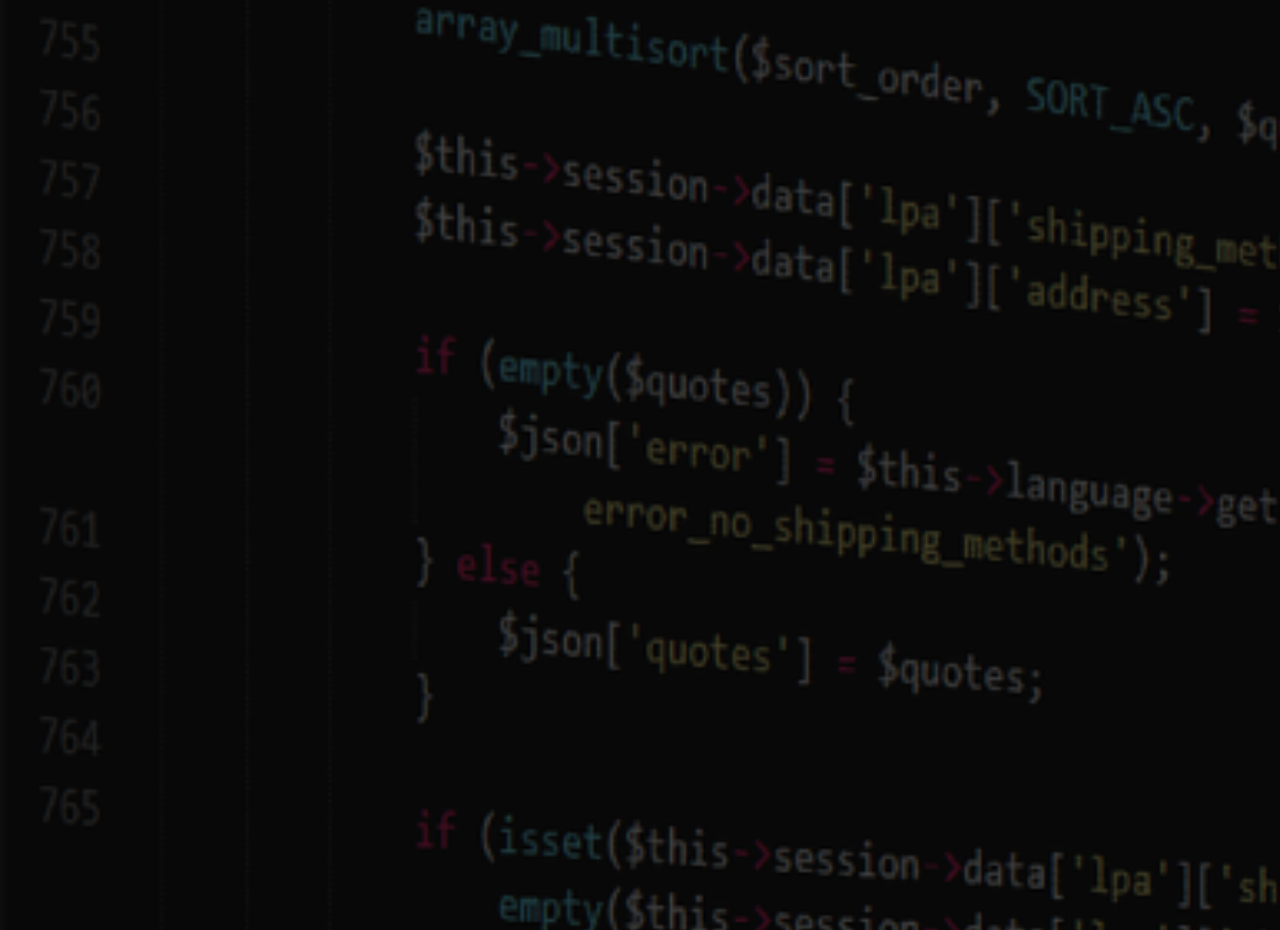
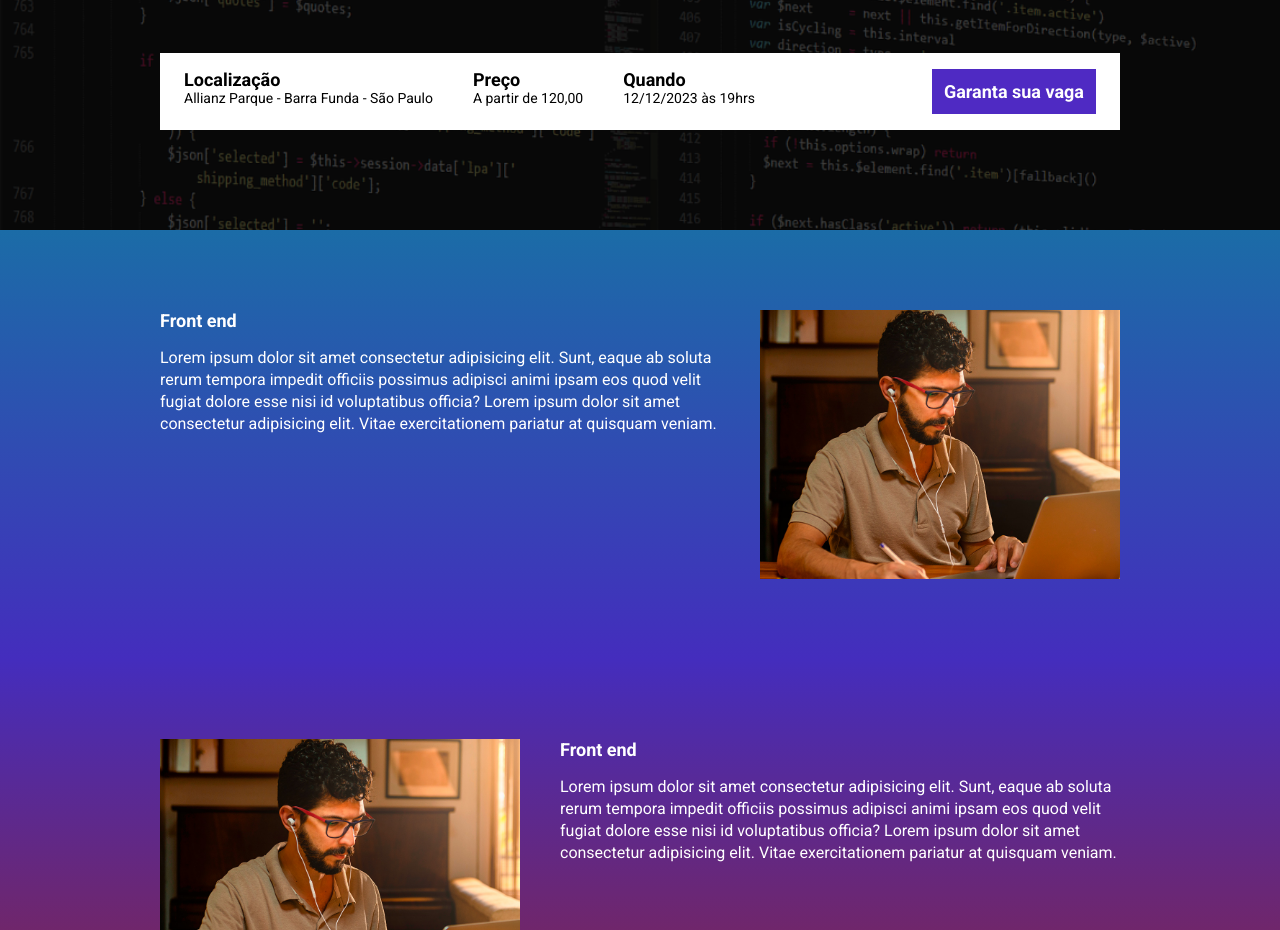
Before and after one commit to miguel11065/ebac_tech_talks, a website built with Parcel: page src/index.html in a window 1280 px wide. Shown: the part 331-1261 px from the top of the page. Built offline with nearby package versions, Linux system fonts and the light colour scheme.

Commit message:
criando contagem regressiva

```diff
--- a/package.json
+++ b/package.json
@@ -2,8 +2,8 @@
   "name": "ebac_talks",
   "version": "1.0.0",
   "description": "",
-  "main": "index.js",
   "scripts": {
+    "build": "parcel build src/index.html",
     "dev": "parcel src/index.html src/styles/main.scss src/scripts/main.js",
     "test": "echo \"Error: no test specified\" && exit 1"
   },
--- a/src/index.html
+++ b/src/index.html
@@ -4,21 +4,86 @@
     <meta charset="UTF-8">
     <meta name="viewport" content="width=device-width, initial-scale=1.0">
     <title>EBAC Tech Talks</title>
+
     <link rel="stylesheet" href="./styles/main.scss">
     <link rel="preconnect" href="https://fonts.googleapis.com">
     <link rel="preconnect" href="https://fonts.gstatic.com" crossorigin>
     <link href="https://fonts.googleapis.com/css2?family=Roboto:wght@400;700&display=swap" rel="stylesheet">
     <link href="https://fonts.googleapis.com/css2?family=Roboto:wght@400;700;900&display=swap" rel="stylesheet">
+    <link rel="stylesheet" href="https://unpkg.com/aos@next/dist/aos.css" />
 </head>
 <body>
     <header class="hero">
         <div class="container">
-            <img class="hero__logo" src="./images/ebac_logo.svg" alt="">
+            <img class="hero__logo" src="./images/ebac_logo.svg" alt="logo EBAC">
             <p class="hero__text">
-                O maior evento de tecnologia começa em 10d 12h 20m 15s
+                O maior evento de tecnologia <span id="contador"></span>
             </p>
+            <div class="infos-bar">
+                <ul class="infos-bar__infos">
+                    <li class="infos-bar__infos__item">
+                        <b>Localização</b>
+                        Allianz Parque - Barra Funda - São Paulo
+                    </li>
+                    <li class="infos-bar__infos__item">
+                        <b>Preço</b>
+                        A partir de 120,00
+                    </li>
+                    <li class="infos-bar__infos__item">
+                        <b>Quando</b>
+                        12/12/2023 às 19hrs
+                    </li>
+                </ul>
+                <a href="#" id="button" class="button button--primary"></a>
+            </div>
         </div>
     </header>
+    <section class="event event--frontend">
+        <div class="container" data-aos="fade-right">
+            <div class="event__details">
+                <h2 class="event__details__title">Front end</h2>
+                <p class="event__details__description">
+                    Lorem ipsum dolor sit amet consectetur adipisicing elit. Sunt, eaque ab soluta rerum tempora impedit officiis possimus adipisci animi ipsam eos quod velit fugiat dolore esse nisi id voluptatibus officia? Lorem ipsum dolor sit amet consectetur adipisicing elit. Vitae exercitationem pariatur at quisquam veniam.
+                </p>
+            </div>
+            <img class="event__image" src="./images/frontend.png" alt="front end">
+        </div>
+    </section>
+    <section class="event event--ux-ui event--image-left">
+        <div class="container" data-aos="fade-left">
+            <div class="event__details">
+                <h2 class="event__details__title">Front end</h2>
+                <p class="event__details__description">
+                    Lorem ipsum dolor sit amet consectetur adipisicing elit. Sunt, eaque ab soluta rerum tempora impedit officiis possimus adipisci animi ipsam eos quod velit fugiat dolore esse nisi id voluptatibus officia? Lorem ipsum dolor sit amet consectetur adipisicing elit. Vitae exercitationem pariatur at quisquam veniam.
+                </p>
+            </div>
+            <img class="event__image" src="./images/frontend.png" alt="front end">
+        </div>
+    </section>
+    <section class="event event--data-science">
+        <div class="container" data-aos="fade-right">
+            <div class="event__details">
+                <h2 class="event__details__title">Front end</h2>
+                <p class="event__details__description">
+                    Lorem ipsum dolor sit amet consectetur adipisicing elit. Sunt, eaque ab soluta rerum tempora impedit officiis possimus adipisci animi ipsam eos quod velit fugiat dolore esse nisi id voluptatibus officia? Lorem ipsum dolor sit amet consectetur adipisicing elit. Vitae exercitationem pariatur at quisquam veniam.
+                </p>
+            </div>
+            <img class="event__image" src="./images/frontend.png" alt="front end">
+        </div>
+    </section>
+    <section class="event event--backend event--image-left">
+        <div class="container" data-aos="fade-left">
+            <div class="event__details">
+                <h2 class="event__details__title">Front end</h2>
+                <p class="event__details__description">
+                    Lorem ipsum dolor sit amet consectetur adipisicing elit. Sunt, eaque ab soluta rerum tempora impedit officiis possimus adipisci animi ipsam eos quod velit fugiat dolore esse nisi id voluptatibus officia? Lorem ipsum dolor sit amet consectetur adipisicing elit. Vitae exercitationem pariatur at quisquam veniam.
+                </p>
+            </div>
+            <img class="event__image" src="./images/frontend.png" alt="front end">
+        </div>
+    </section>
+
+    <script src="https://unpkg.com/aos@next/dist/aos.js"></script>
     <script src="./scripts/main.js"></script>
 </body>
 </html>
--- a/src/scripts/main.js
+++ b/src/scripts/main.js
@@ -1 +1,31 @@
-console.log("ola mundo");
+AOS.init();
+
+const dataDoEvento = new Date("Aug 12, 2023 19:00:00");
+const timeStampEvento = dataDoEvento.getTime();
+
+const contaAsHoras = setInterval(function() {
+    const agora = new Date();
+    const timeStampAtual = agora.getTime();
+
+    const distanciaAteOEvento = timeStampEvento - timeStampAtual;
+
+    const diaEmMs = 1000 * 60 * 60 * 24;
+    const horaEmMs = 1000 * 60 * 60;
+    const minutoEmMs = 1000 * 60;
+
+    const diasAteOEvento = Math.floor(distanciaAteOEvento / diaEmMs);
+    const horasAteOEvento = Math.floor((distanciaAteOEvento % diaEmMs) / horaEmMs);
+    const minutossAteOEvento = Math.floor((distanciaAteOEvento % horaEmMs) / minutoEmMs);
+    const segundosAteOEvento = Math.floor((distanciaAteOEvento % minutoEmMs) / 1000);
+
+    document.getElementById('contador').innerHTML = `começa em ${diasAteOEvento}d ${horasAteOEvento}h ${minutossAteOEvento}min ${segundosAteOEvento}s`;
+    document.getElementById('button').innerHTML = `Garanta sua vaga`;
+
+    if (distanciaAteOEvento < 0) {
+        clearInterval(contaAsHoras);
+        document.getElementById('contador').innerHTML = 'terminou!';
+        document.getElementById('button').innerHTML = 'Ingresso esgotado';
+    }
+
+    //if (distanciaAteOEvento)
+},1000);
--- /dev/null
+++ b/src/styles/_event.scss
@@ -0,0 +1,63 @@
+@use 'variaveis';
+
+.event {
+    padding: 80px 0;
+
+    &--frontend {
+        background-image: linear-gradient(variaveis.$degrade1, variaveis.$degrade2);
+    }
+
+    &--ux-ui {
+        background-image: linear-gradient(variaveis.$degrade2, variaveis.$degrade3);
+    }
+
+    &--data-science {
+        background-image: linear-gradient(variaveis.$degrade3, variaveis.$degrade4);
+    }
+
+    &--backend {
+        background-image: linear-gradient(variaveis.$degrade4, variaveis.$degrade3);
+    }
+
+    &--image-left {
+        .container {
+            flex-direction: row-reverse;
+        }
+    }
+
+    .container {
+        gap: 40px;
+        display: flex;
+    }
+
+    &__image {
+        max-width: 360px;
+    }
+
+    &__details {
+        &__title {
+            font-size: 18px;
+            font-weight: bold;
+            margin-bottom: 16px;
+        }
+
+        &__description {
+            line-height: 22px;
+        }
+    }
+
+    @media (max-width: 640px) {
+        .container {
+            display: block;
+        }
+
+        &__image {
+            width: 100%;
+        }
+
+        &__details {
+            margin-right: 0;
+            margin-bottom: 16px;
+        }
+    }
+}
--- a/src/styles/_hero.scss
+++ b/src/styles/_hero.scss
@@ -1,6 +1,8 @@
+@use 'variaveis';
+
 .hero {
     padding-top: 64px;
-    padding-bottom: 100%;
+    padding-bottom: 100px;
     background-image: url(../images/fundo.png);
     background-repeat: no-repeat;
     background-size: cover;
@@ -16,7 +18,7 @@
         left: 0;
         width: 100%;
         height: 100%;
-        background-color: #000;
+        background-color: variaveis.$corDoTexto2;
         content: '';
         opacity: .7;
     }
--- /dev/null
+++ b/src/styles/_variaveis.scss
@@ -0,0 +1,8 @@
+$corDoTexto1: #fff;
+$corDoTexto2: #000;
+$corDoBotao: #4f2ac3;
+
+$degrade1: #1b6ca7;
+$degrade2: #442dbd;
+$degrade3: #89223b;
+$degrade4: #9c791d;
--- /dev/null
+++ b/src/styles/componentes/_buttons.scss
@@ -0,0 +1,25 @@
+@use '../variaveis';
+
+.button {
+    padding: 12px;
+    font-size: 18px;
+    font-weight: bold;
+    text-decoration: none;
+    text-align: center;
+    white-space: nowrap;
+
+    &--primary {
+        color: variaveis.$corDoTexto1;
+        background-color: variaveis.$corDoBotao;
+    }
+
+    @media (max-width: 640px) {
+        display: block;
+        width: 100%;
+    }
+
+    @media (max-width: 1024px) {
+        display: flex;
+        align-items: center;
+    }
+}
--- /dev/null
+++ b/src/styles/componentes/_infos_bar.scss
@@ -0,0 +1,42 @@
+@use '../variaveis';
+
+.infos-bar {
+    padding: 16px 24px;
+    background-color: variaveis.$corDoTexto1;
+    display: flex;
+    justify-content: space-between;
+
+    &__infos {
+        display: flex;
+        gap: 40px;
+
+        &__item {
+            font-size: 14px;
+            color: variaveis.$corDoTexto2;
+
+            b {
+                font-size: 18px;
+                display: block;
+                color: variaveis.$corDoTexto2;
+            }
+        }
+    }
+
+    @media (max-width: 640px) {
+        display: block;
+
+        &__infos {
+            display: block;
+
+            &__item {
+                margin-bottom: 24px;
+            }
+        }
+    }
+
+    @media (max-width: 1024px) {
+        &__infos {
+            gap: 16px;
+        }
+    }
+}
--- a/src/styles/main.scss
+++ b/src/styles/main.scss
@@ -1,11 +1,16 @@
 @use 'hero';
+@use 'componentes/infos_bar';
+@use 'componentes/buttons';
+@use 'event';
+@use 'variaveis';
 
 * {
     margin: 0;
     padding: 0;
     box-sizing: border-box;
     font-family: 'Roboto', sans-serif;
-    color: #fff;
+    color: variaveis.$corDoTexto1;
+    list-style: none;
 }
 
 .container {
@@ -18,6 +23,6 @@
     }
 
     @media (max-width: 1024px) {
-        max-width: 90px;
+        max-width: 90%;
     }
 }
```
